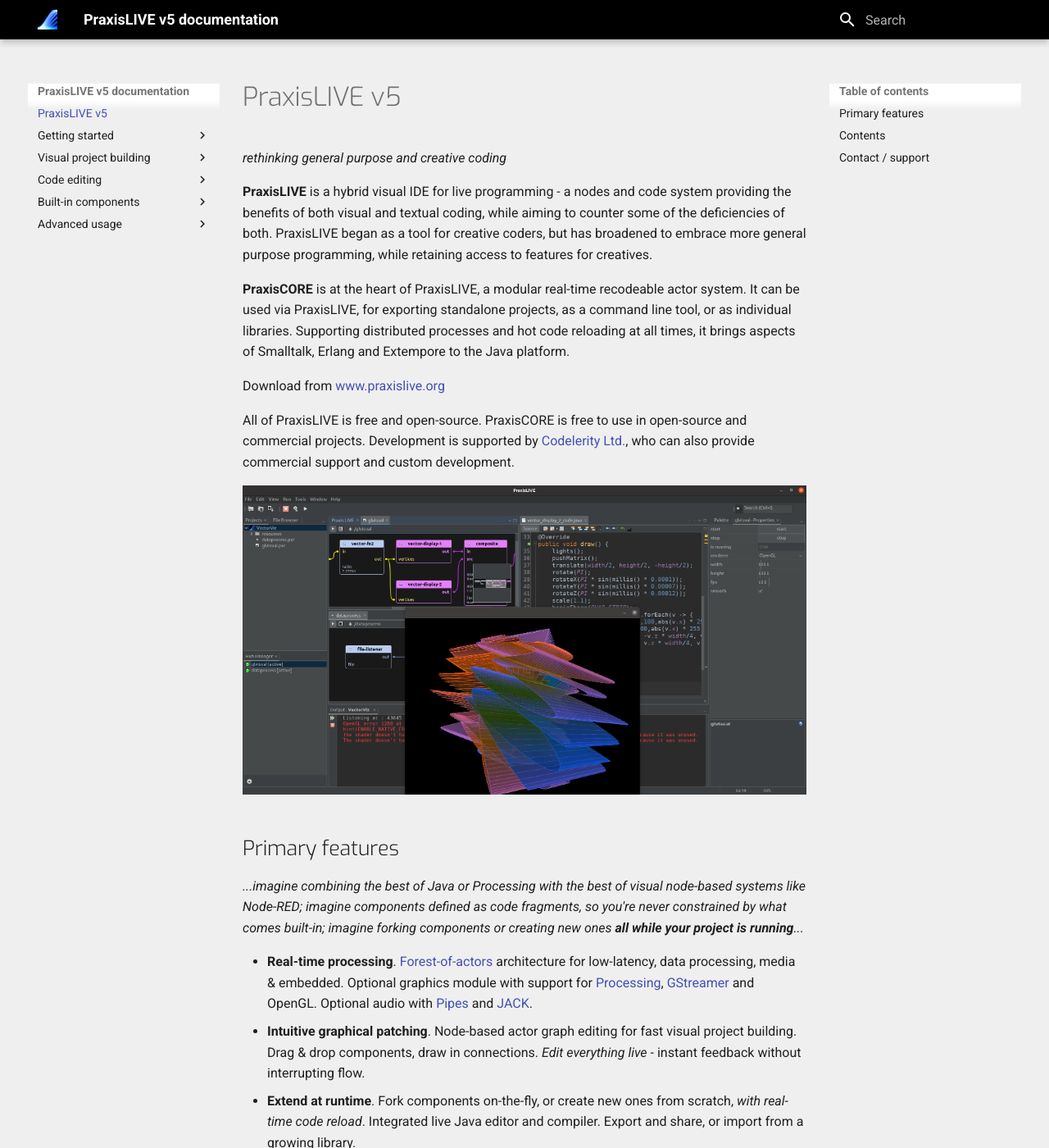
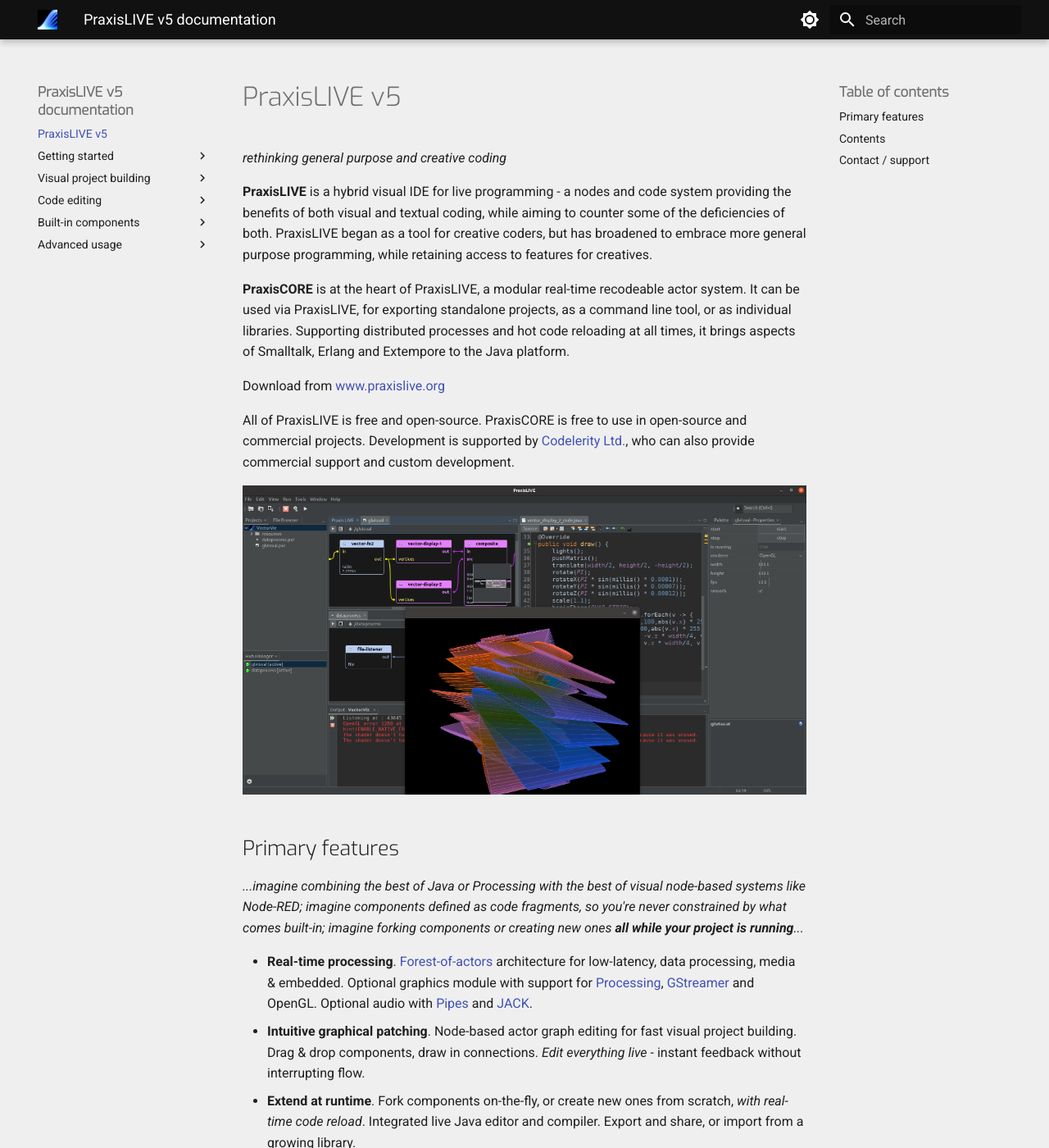
Before and after one commit to praxis-live/support, an MkDocs documentation site: the page built from docs/index.md, in a window 1280 px wide and 1400 px high. Shown: the whole window at 82% size. Built offline with MkDocs 1.6.1 and Material for MkDocs 9.7.7, drawn with Linux system fonts in a browser that asks for light colours.

Commit message:
Fix code highlighting and add dark theme support.

```diff
--- a/docs/custom.css
+++ b/docs/custom.css
@@ -1,17 +1,27 @@
 @import url('https://fonts.googleapis.com/css?family=Exo:300');
 
-body {
-  background-color: #efefef;
+body[data-md-color-scheme="default"] {
+  background-color: rgb(239, 239, 239);
 }
 
-.md-header, [data-md-color-accent=indigo] .md-header {
-  background-color: #000;
+body[data-md-color-scheme="slate"] {
+  background-color: rgb(34, 36, 46);
 }
 
-h1, h2, .md-header-nav__title {
+.md-header {
+  background-color: #111;
+}
+
+h1, h2, .md-nav__title {
   font-family: 'Exo', 'Roboto', sans-serif;
 }
 
-.md-header-nav__title {
-  font-size: 2em;
+.md-nav__title {
+  font-size: 1.2em;
+  background: none !important;
+  box-shadow: none !important;
 }
+
+.md-header__topic:first-child {
+  font-weight: normal;
+}
--- a/mkdocs.yml
+++ b/mkdocs.yml
@@ -41,8 +41,18 @@ nav:
 theme:
   name: 'material'
   palette:
-    primary: 'indigo'
-    accent: 'indigo'
+    - scheme: default
+      primary: 'indigo'
+      accent: 'indigo'
+      toggle:
+        icon: material/brightness-7
+        name: Switch to dark mode
+    - scheme: slate
+      primary: 'blue grey'
+      accent: 'blue'
+      toggle:
+        icon: material/brightness-3
+        name: Switch to light mode
   logo: 'img/praxislive-icon.png'
   favicon: 'img/favicon.ico'
 
@@ -60,6 +70,10 @@ extra:
 
 markdown_extensions:
   - admonition
-  - codehilite
+  - pymdownx.highlight:
+      pygments_lang_class: true
+  - pymdownx.inlinehilite
+  - pymdownx.snippets
+  - pymdownx.superfences
 
 #repo_url: https://github.com/praxis-live/support
```
